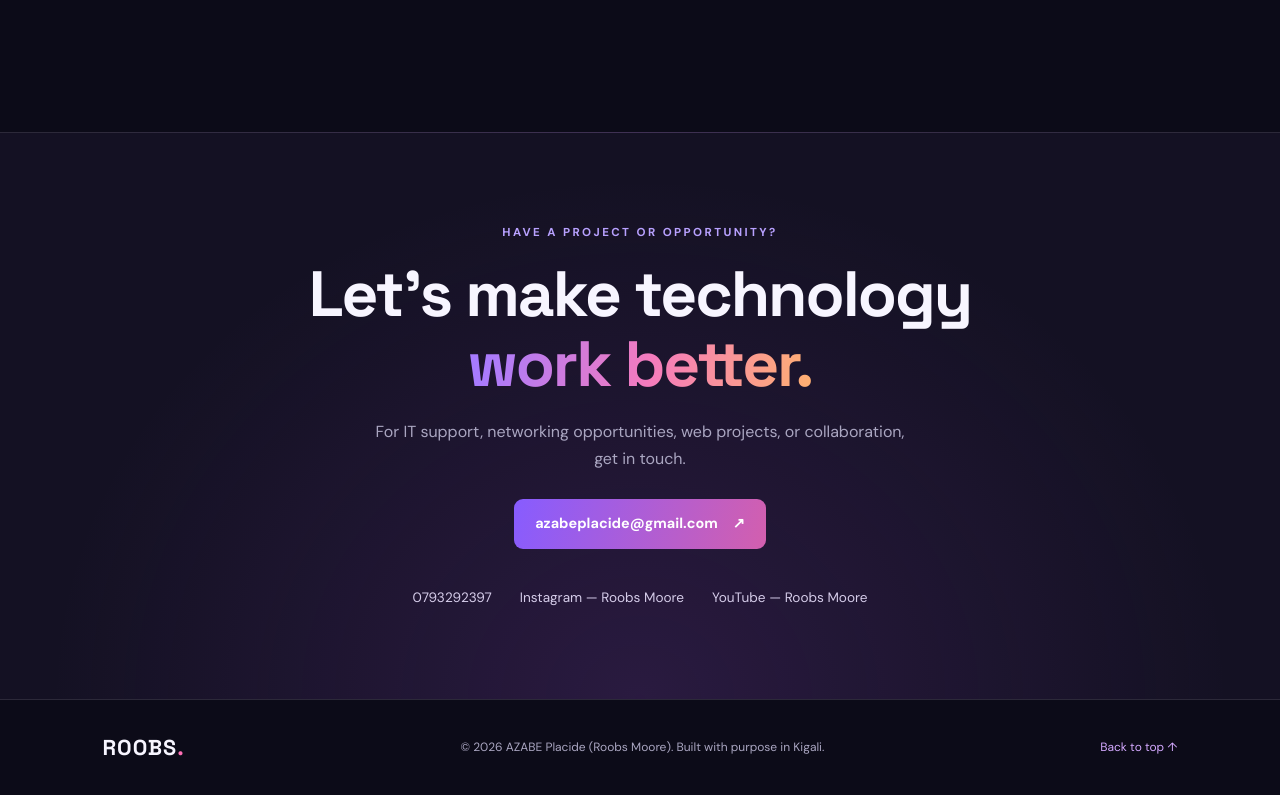
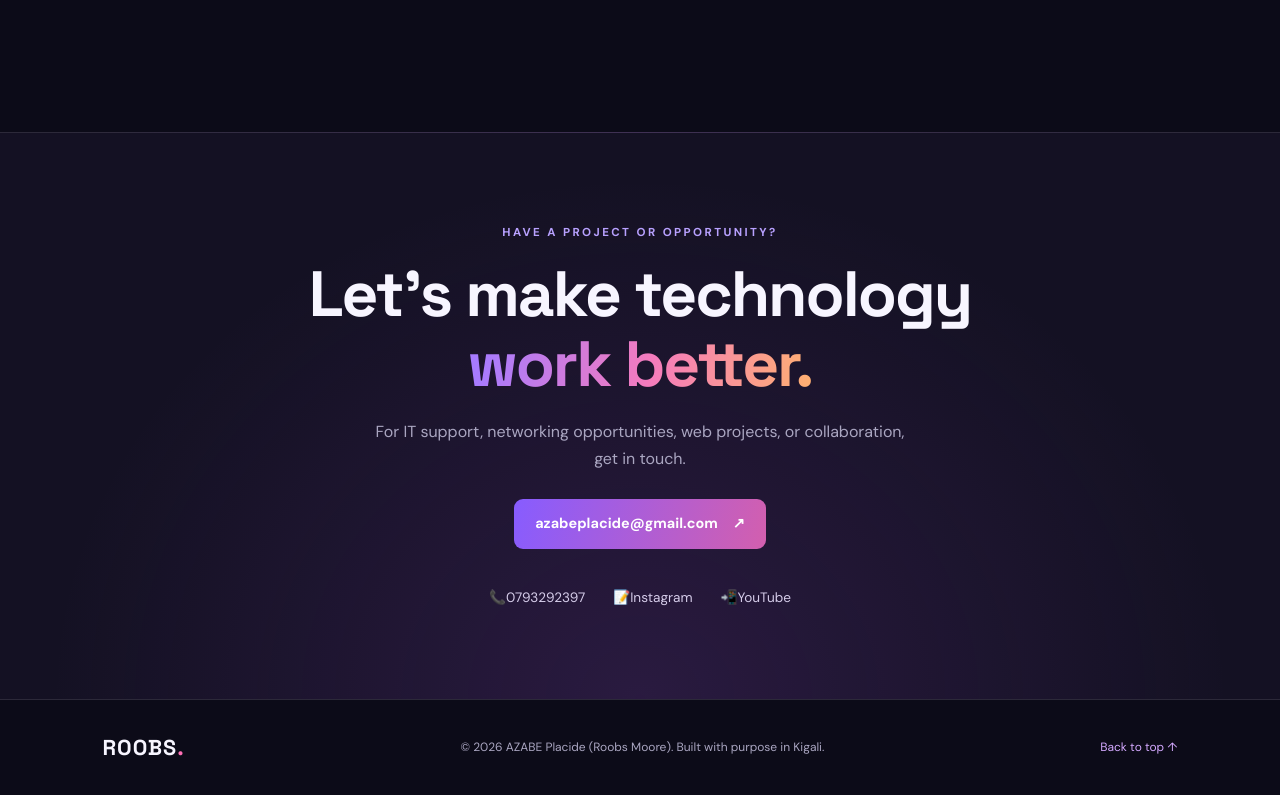
Before and after one commit to AzabeRoobsMoore/roobsmoore-portfolio, a plain HTML site: page index.html in a window 1280 px wide. Shown: the part 2706-3501 px from the top of the page. Drawn offline with Linux system fonts and the light colour scheme.

Commit message:
Update contact links and social media labels

```diff
--- a/index.html
+++ b/index.html
@@ -108,16 +108,16 @@
   azabeplacide@gmail.com <span>↗</span>
 </a>
        <div class="social-links">
-  <a href="tel:+250793292397">0793292397</a>
+  <a href="tel:+250793292397">📞0793292397</a>
 
   <a href="https://www.instagram.com/roobsmoore/"
      target="_blank" rel="noopener noreferrer">
-    Instagram — Roobs Moore
+    📝Instagram
   </a>
 
   <a href="https://www.youtube.com/@RoobsMoore"
      target="_blank" rel="noopener noreferrer">
-    YouTube — Roobs Moore
+    📲YouTube
   </a>
 </div></div>
     </section>
```
